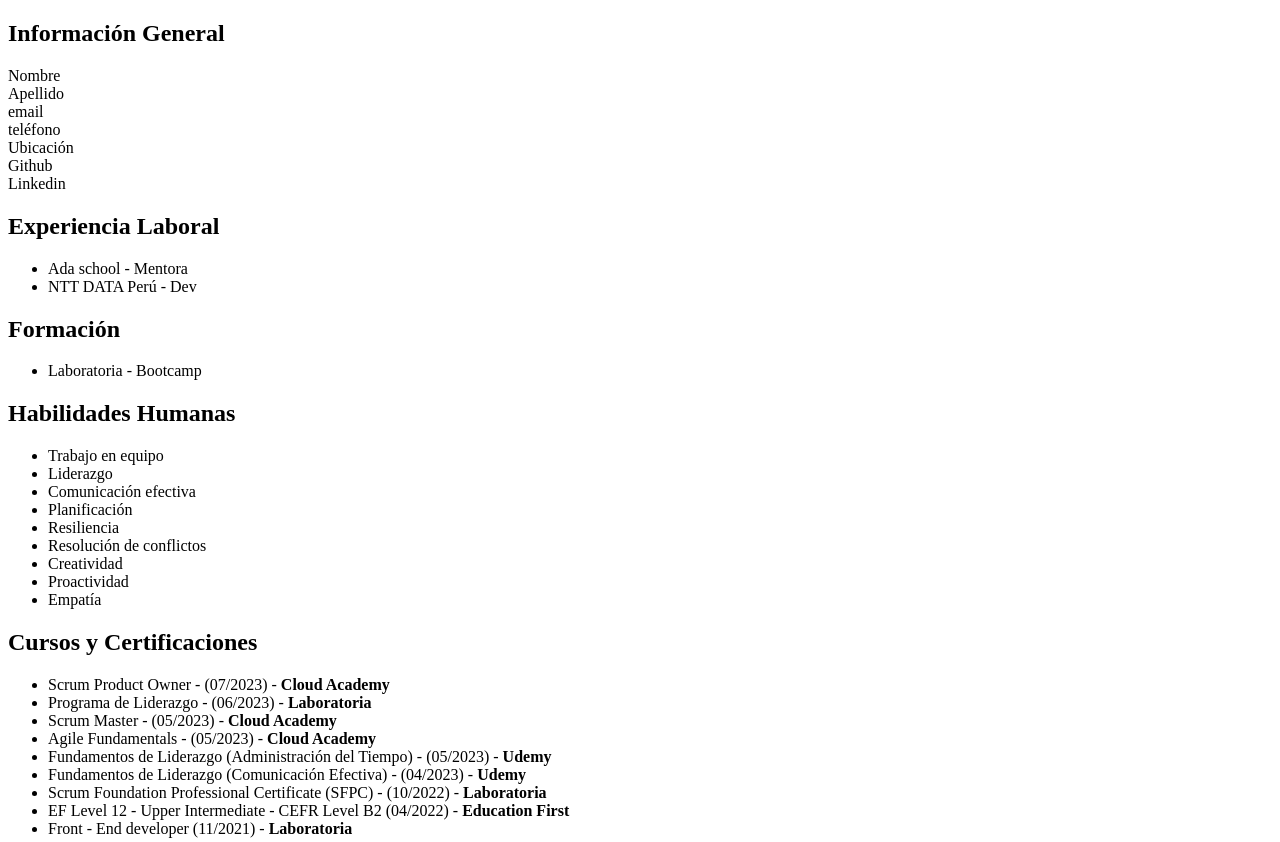
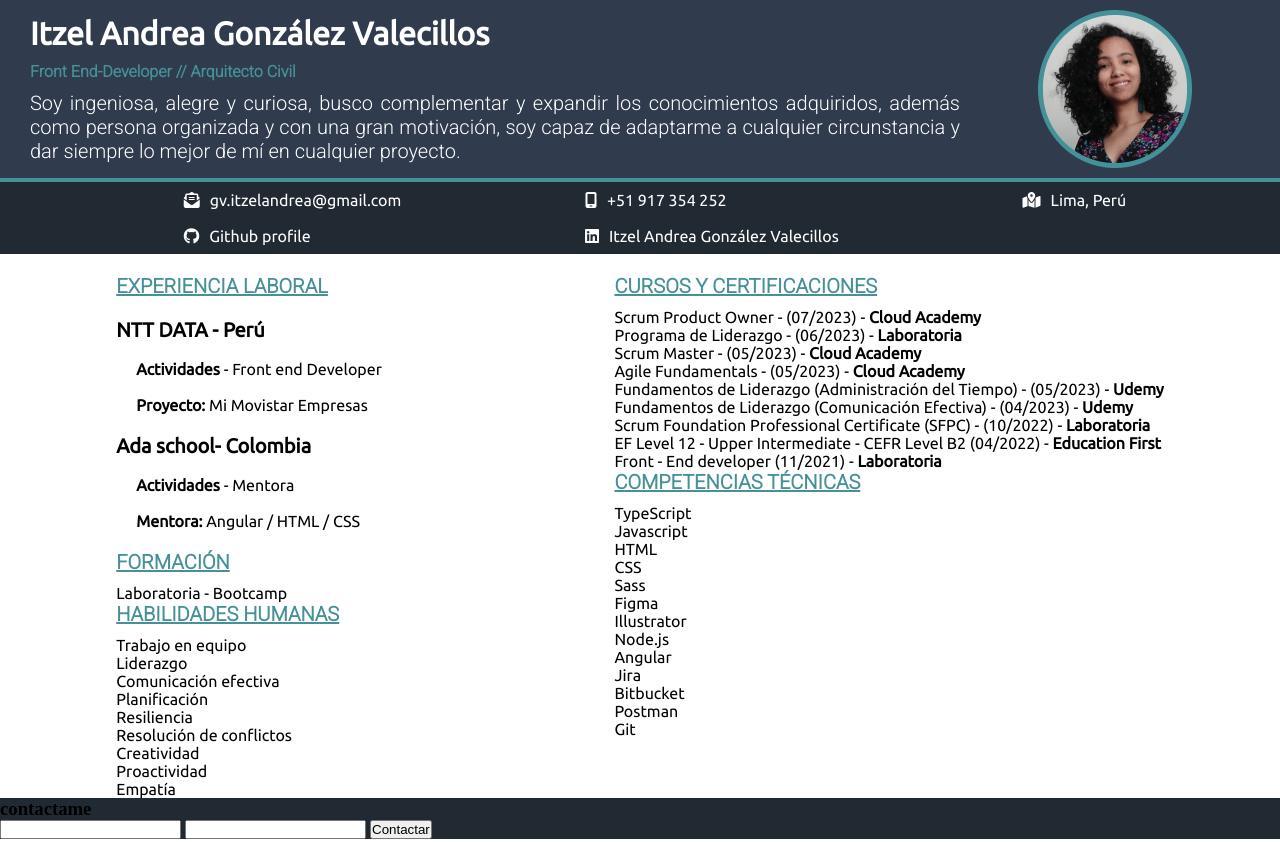
Before and after one commit to BitzyG/hojaDeVida, a plain HTML site: page index.html in a window 1280 px wide. Shown: the top 842 px of the page. Drawn offline with Linux system fonts and the light colour scheme; a web font is replaced by a local one.

Commit message:
Project-1: added style file and assets

```diff
--- a/index.html
+++ b/index.html
@@ -1,35 +1,70 @@
 <!DOCTYPE html>
 <html>
     <head>
+        <meta charset="UTF-8" />
+        <meta http-equiv="X-UA-Compatible" content="IE=edge" />
+        <meta name="viewport" content="width=device-width, initial-scale=1.0" />
+        <!--Google Fonts-->
+        <link rel="preconnect" href="https://fonts.googleapis.com">
+        <link rel="preconnect" href="https://fonts.gstatic.com" crossorigin>
+        <link href="https://fonts.googleapis.com/css2?family=Black+Ops+One&family=Foldit:wght@100;600&family=Roboto:wght@100;300&family=Ubuntu&display=swap" rel="stylesheet">
+        <!--Font awesome icons-->
+        <script src="https://kit.fontawesome.com/56f911fe07.js" crossorigin="anonymous"></script>
+        <link rel="stylesheet" type="text/css" href="style.css" />
         <title>Hoja de Vida</title>
     </head>
     <body>
-        <section>
-            <h1>Información General</h1>
-            <span>Nombre</span> <br>
-            <span>Apellido</span> <br>
-            <span>email</span> <br>
-            <span>teléfono</span> <br>
-            <span>Ubicación</span> <br>
-            <span>Github</span> <br>
-            <span>Linkedin</span>
+        <header class="header">
+            <div class="header-texts">
+                <h1 class="header-title">Itzel Andrea González Valecillos</h1>
+                <p class="header-subtitle"><strong>Front End-Developer // Arquitecto Civil</strong></p>
+                <p class="header-description">Soy ingeniosa, alegre y curiosa, busco complementar y expandir los conocimientos adquiridos, además como persona
+                    organizada y con una gran motivación, soy capaz de adaptarme a cualquier circunstancia y dar siempre lo mejor de mí
+                    en cualquier proyecto.</p>
+            </div>
+            <div class="header-image">
+                <img src="assets/profile.png" alt="profile">
+            </div>
+        </header>
+
+        <section class="contact-info">
+            <div class="contact-info-column">
+                <p><i class="fa-solid fa-envelope-open-text contact-info-icon"></i>gv.itzelandrea@gmail.com</p>
+                <p><i class="fa-brands fa-github contact-info-icon"></i><a href="https://github.com/BitzyG" target="_blank">Github profile</a></p>
+            </div>
+            <div class="contact-info-column">
+                <p><i class="fa-solid fa-mobile-screen contact-info-icon"></i>+51 917 354 252</p>
+                <p><i class="fa-brands fa-linkedin contact-info-icon"></i><a href="https://linkedin.com/in/itzel-andrea-gonzalez-72308212a" target="_blank">Itzel Andrea González Valecillos</a></p>
+            </div>
+            <div class="contact-info-column">
+                <p><i class="fa-solid fa-map-location-dot contact-info-icon"></i>Lima, Perú</p>
+            </div>
         </section>
+        <section class="columns-info">
             <section>
                 <section>
-                <h2>Experiencia Laboral</h2>
-                <ul>
-                    <li>Ada school - Mentora</li>
-                    <li>NTT DATA Perú - Dev</li>
+                    <h1 class="columns-info-titles">Experiencia Laboral</h1>
+                    <ul class="columns-info-list">
+                        <li class="columns-info-item">
+                            <h2 class="columns-info-item-titles"> <strong>NTT DATA - Perú</strong></h2><br>
+                            <p class="columns-info-item-titles-description"><strong>Actividades</strong> - Front end Developer</p><br>
+                            <p class="columns-info-item-titles-description"><strong>Proyecto:</strong> Mi Movistar Empresas</p>
+                        </li>
+                        <li class="columns-info-item">
+                            <h2 class="columns-info-item-titles"> <strong>Ada school- Colombia</strong> </h2><br>
+                            <p class="columns-info-item-titles-description"><strong>Actividades</strong> - Mentora</p><br>
+                            <p class="columns-info-item-titles-description"><strong>Mentora:</strong> Angular / HTML / CSS</p>
+                        </li>
                     </ul>
                 </section>
                 <section>
-                <h2>Formación</h2>
+                    <h2 class="columns-info-titles">Formación</h2>
                     <ul>
                         <li>Laboratoria - Bootcamp</li>
                     </ul>
                 </section>
                 <section>
-                <h2>Habilidades Humanas</h2>
+                    <h2 class="columns-info-titles">Habilidades Humanas</h2>
                     <ul>
                         <li>Trabajo en equipo</li>
                         <li>Liderazgo</li>
@@ -45,7 +80,7 @@
             </section>
             <section>
                 <section>
-                <h2>Cursos y Certificaciones</h2>
+                    <h2 class="columns-info-titles">Cursos y Certificaciones</h2>
                     <ul>
                         <li>Scrum Product Owner - (07/2023) - <strong>Cloud Academy</strong></li>
                         <li>Programa de Liderazgo - (06/2023) - <strong>Laboratoria</strong></li>
@@ -59,8 +94,8 @@
                     </ul>
                 </section>
 
-            <section>
-                <h2>Competencias técnicas</h2>
+                <section >
+                    <h2 class="columns-info-titles">Competencias técnicas</h2>
                     <ul>
                         <li>TypeScript</li>
                         <li>Javascript</li>
@@ -78,11 +113,14 @@
                     </ul>
                 </section>
             </section>
-        <section>
+        </section>
+        <section class="footer">
             <h3>contactame</h3>
             <input type="email" name="email" id="email">
             <input type="textarea">
             <button>Contactar</button>
         </section>
+
+    <script src="scripts.js"></script>
     </body>
 </html>
--- /dev/null
+++ b/style.css
@@ -0,0 +1,131 @@
+* {
+    margin: 0;
+    padding: 0;
+}
+
+/* *** Section Header *** */
+.header {
+    background-color: #303B4D;
+    display: flex;
+    padding: 10px;
+    align-items: center;
+}
+
+.header-texts {
+    width: 75%;
+    margin-left: 20px;
+}
+
+.header-title {
+    font-family: 'Ubuntu', sans-serif;
+    color: #fff;
+    margin-bottom: 10px;
+}
+
+.header-subtitle {
+    font-family: 'Roboto', sans-serif;
+    color: #469198;
+    margin-bottom: 10px;
+}
+
+.header-description {
+    font-family: 'Roboto', sans-serif;
+    font-weight: 300;
+    color: #fff;
+    text-align: justify;
+    font-size: 20px;
+}
+
+.header-image {
+    width: 25%;
+    display: flex;
+    flex-direction: row;
+    justify-content: center;
+}
+
+/* *** Section Contact information *** */
+.contact-info {
+    width: 100%;
+    color: #fff;
+    font-family: 'Ubuntu', sans-serif;
+    font-size: 16px;
+    border-top: #469198 solid 4px;
+    background-color: #212A33;
+    display: flex;
+    flex-direction: row;
+    justify-content: space-evenly;
+}
+
+.contact-info-colum {
+    width: 50%;
+}
+
+.contact-info-icon {
+    color: #ffffff;
+    margin: 10px 10px 10px 30px;
+}
+
+a:link,
+a:visited,
+a:active {
+    color: #ffffff;
+    text-decoration: none;
+}
+
+a:hover {
+    color: #469198;
+    text-decoration: underline;
+    font-size: 120%;
+    font-weight: bold;
+}
+
+/* *** Section Description information *** */
+.columns-info {
+    display: flex;
+    flex-direction: row;
+    justify-content: space-around;
+    margin-top: 20px;
+    font-family: 'Ubuntu', sans-serif;
+    /* height: 64vh; */
+}
+
+.columns-info-titles {
+    font-family: 'Roboto', sans-serif;
+    color: #469198;
+    margin-bottom: 10px;
+    text-transform: uppercase;
+    font-size: 20px;
+    font-weight: bolder;
+    text-decoration: underline;
+}
+
+li {
+    list-style: none;
+}
+
+.columns-info-list {
+    display: flex;
+    flex-direction: column;
+    margin: 10px 0px;
+    list-style-type: circle;
+}
+
+.columns-info-item {
+    margin: 10px 0px
+}
+
+
+.columns-info-item-titles {
+    font-size: 20px;
+}
+
+.columns-info-item-titles-description {
+    padding-left: 20px;
+}
+
+/* *** Section Footer *** */
+.footer {
+    background-color: #212A33;
+    display: block;
+    bottom: 0;
+}
```
Also changed, not shown: assets/profile.png (added). Lines whose indentation alone changed are shown as unchanged.
